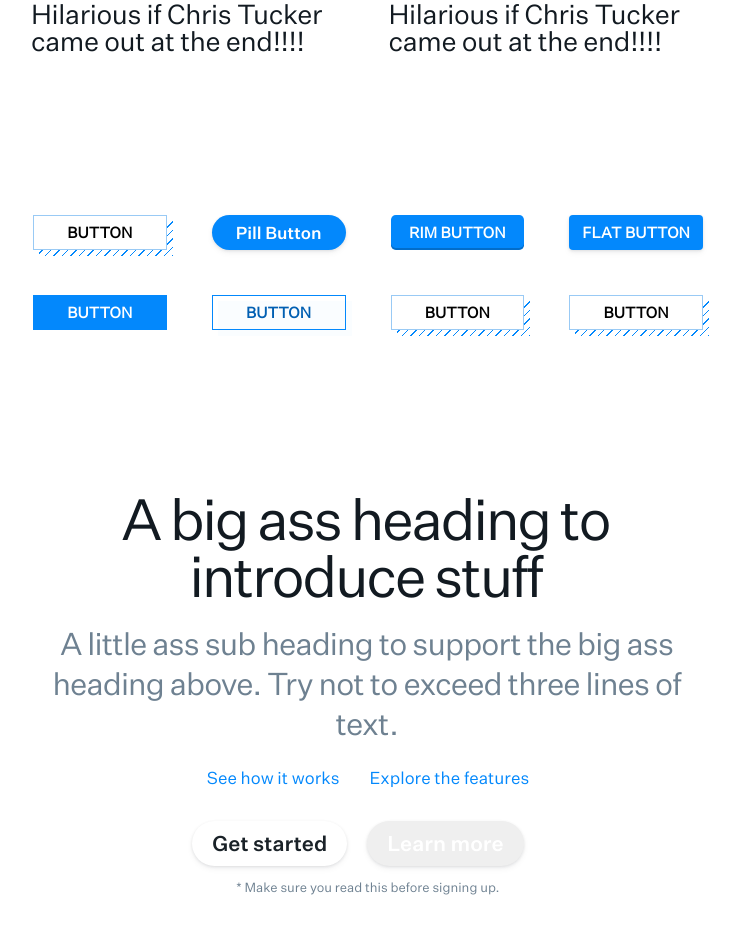
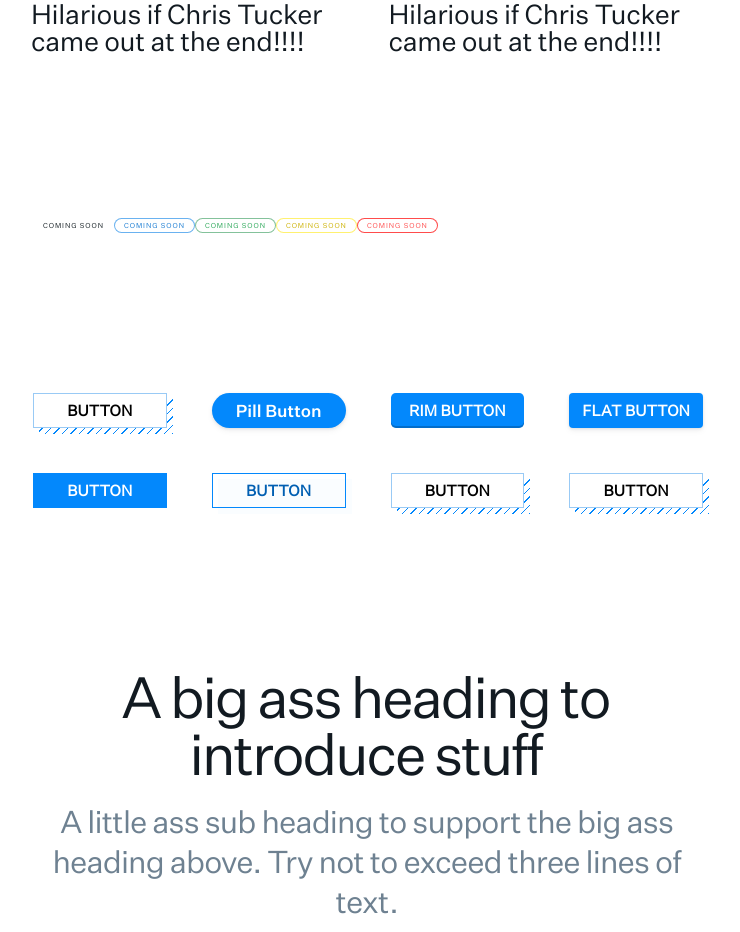
Before and after one commit to alobato/modulz-styled, a React (Create React App) app: page / in a window 1280 px wide. Shown: the part 1220-2152 px from the top of the page, without its empty margins (272-1012 px from the left). Built offline with nearby package versions, Linux system fonts and the light colour scheme.

Commit message:
Add badge component

```diff
--- a/src/App.js
+++ b/src/App.js
@@ -6,6 +6,7 @@ import Text from './components/Text.js';
 import Heading from './components/Heading.js';
 import Divider from './components/Divider.js';
 import Grid from './components/Grid.js';
+import Badge from './components/Badge.js';
 
 import ButtonSelection from './templates/ButtonSelection.jsx';
 import Hero from './templates/Hero.jsx';
@@ -92,6 +93,26 @@ class App extends Component {
           </Container>
         </Section>
 
+        <Section size3>
+          <Container size3>
+            <Badge>
+              Coming soon
+            </Badge>
+            <Badge blue>
+              Coming soon
+            </Badge>
+            <Badge green>
+              Coming soon
+            </Badge>
+            <Badge yellow>
+              Coming soon
+            </Badge>
+            <Badge red>
+              Coming soon
+            </Badge>
+          </Container>
+        </Section>
+
         <ButtonSelection></ButtonSelection>
         <Hero></Hero>
         <CodeExport></CodeExport>
--- /dev/null
+++ b/src/components/Badge.js
@@ -0,0 +1,60 @@
+import React from 'react';
+import PropTypes from 'prop-types';
+import styled, { css } from 'styled-components';
+import * as theme from './../theme/';
+
+const Badge = styled.div`
+  display: inline-flex;
+  align-items: center;
+  font-size: ${theme.FONTSIZE_100};
+  height: ${theme.SPACING_300};
+  padding: 0 ${theme.SPACING_200};
+  text-transform: uppercase;
+  background-color: transparent;
+  border-radius: 9999px;
+  letter-spacing: .134em;
+  white-space: nowrap;
+  user-select: none;
+  vertical-align: middle;
+
+  ${props => props.gray && css`
+    box-shadow: inset 0 0 0 1px ${theme.GRAY_400};
+    color: ${theme.GRAY_600};
+  `}
+
+  ${props => props.blue && css`
+    box-shadow: inset 0 0 0 1px ${theme.BLUE_400};
+    color: ${theme.BLUE_600};
+  `}
+
+  ${props => props.green && css`
+    box-shadow: inset 0 0 0 1px ${theme.GREEN_400};
+    color: ${theme.GREEN_600};
+  `}
+
+  ${props => props.yellow && css`
+    box-shadow: inset 0 0 0 1px ${theme.YELLOW_400};
+    color: ${theme.YELLOW_600};
+  `}
+
+  ${props => props.red && css`
+    box-shadow: inset 0 0 0 1px ${theme.RED_500};
+    color: ${theme.RED_500};
+  `}
+`;
+
+Badge.propTypes = {
+  color: PropTypes.oneOf([
+    'gray',
+    'blue',
+    'green',
+    'yellow',
+    'red'
+  ])
+}
+
+Badge.defaultProps = {
+  color: 'gray'
+};
+
+export default Badge;
```
